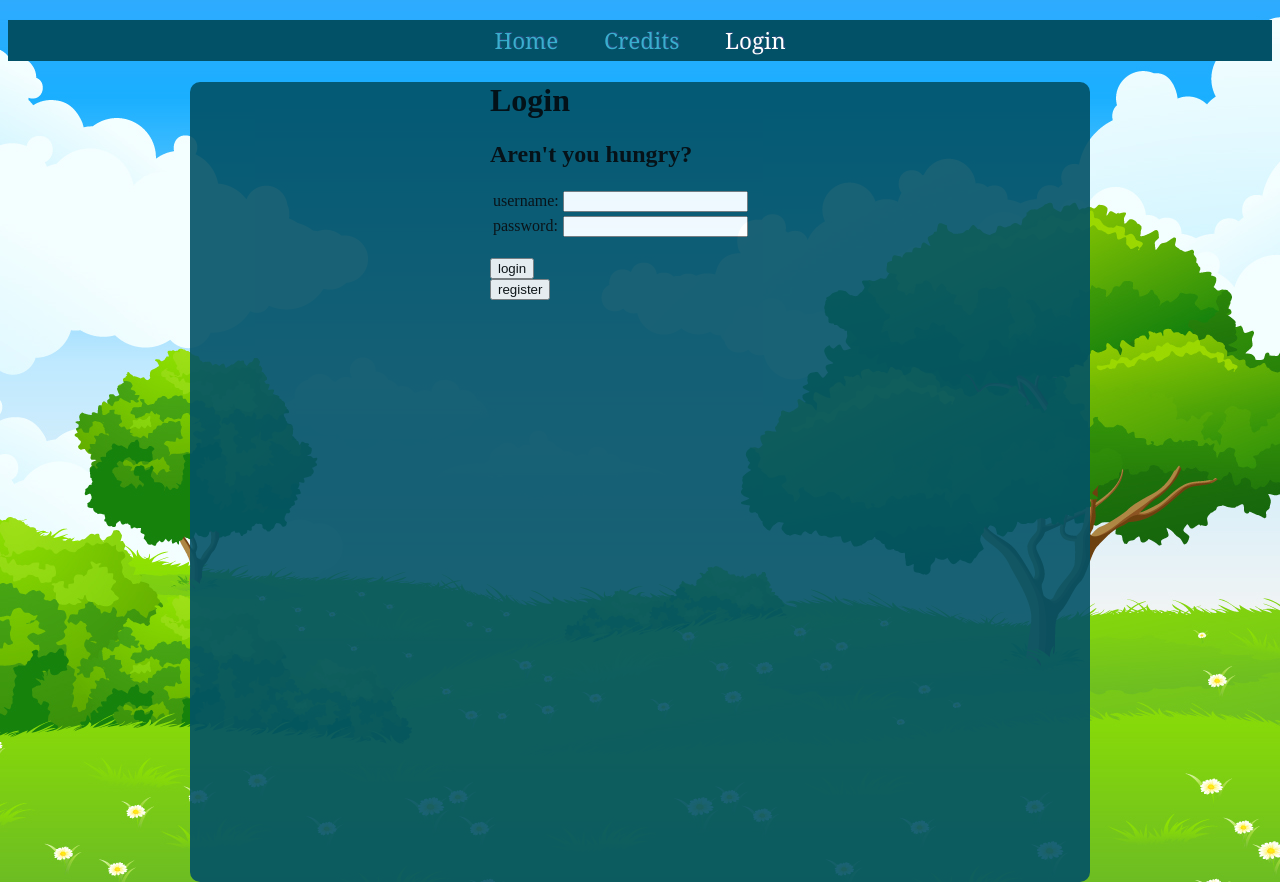
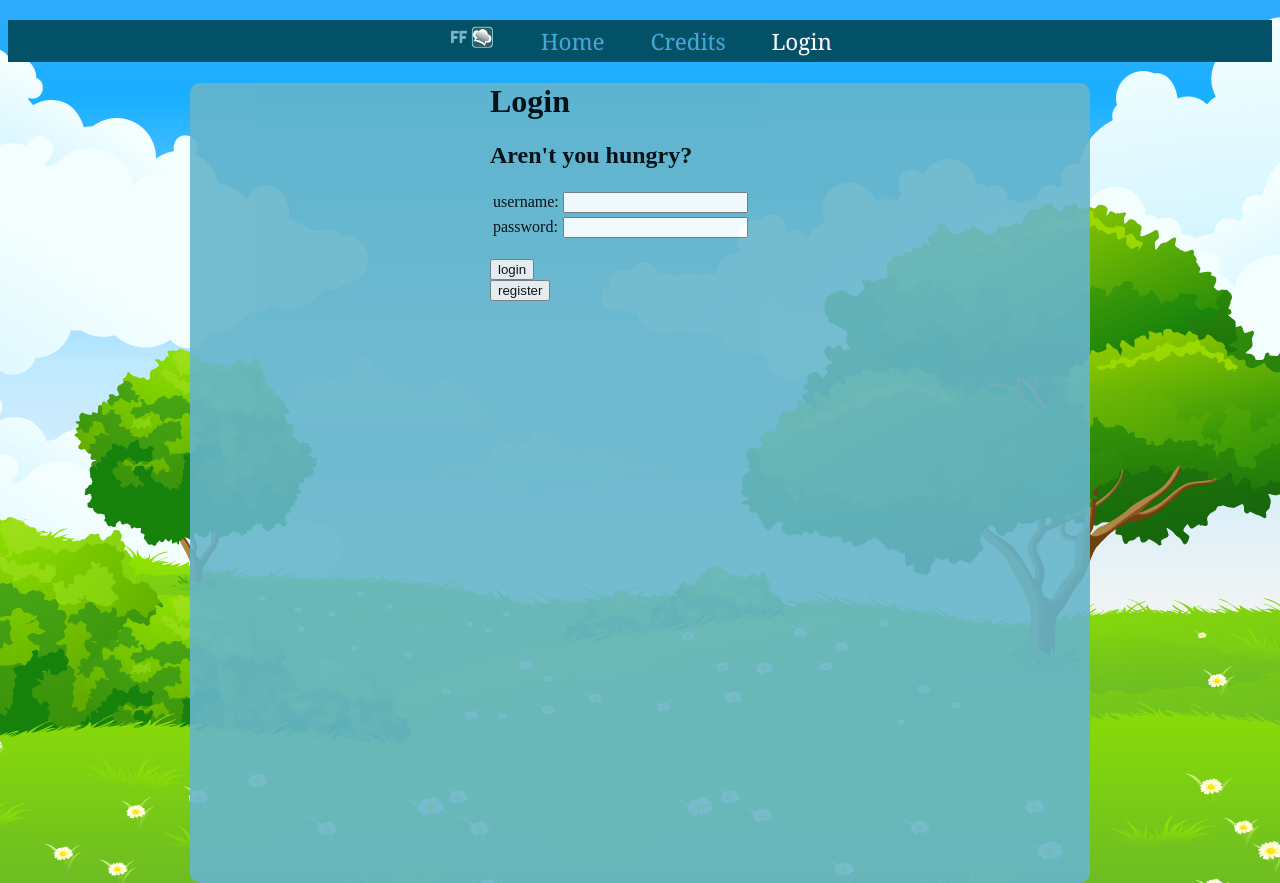
Before and after one commit to wertyuu/Mcgill-U1-Assignments, a plain HTML site: page COMP206/foodfeed/index2.html in a window 1280 px wide. Drawn offline with Linux system fonts and the light colour scheme.

Commit message:
ADDED logo to top bar

```diff
--- a/COMP206/foodfeed/Mystyle.css
+++ b/COMP206/foodfeed/Mystyle.css
@@ -36,6 +36,9 @@ nav#menu a:hover {
 nav#menu a.selected {
     color: white;
 }
+nav#menu img {
+    height: 25px;
+}
 
 body {
     background-image: url('back.jpg');
@@ -52,7 +55,7 @@ body {
     height: 100%;
     margin: 0 auto;
     opacity: 0.9;
-    background-color: #025167;
+    background-color: #66B5CB;
     border-radius: 10px;
 }
 
--- a/COMP206/foodfeed/index2.html
+++ b/COMP206/foodfeed/index2.html
@@ -5,6 +5,7 @@
     </head>
     <body>
         <nav id="menu">
+            <a href="http://cs.mcgill.ca/~jprisn/" class=""><img src="logo.png"></a>
             <a href="http://cs.mcgill.ca/~jprisn/" class="">Home</a>
             <a href="http://css.mcgill.ca/~ttran3/" class="">Credits</a>
             <a href="." class="selected">Login</a>
```
Also changed, not shown: COMP206/foodfeed/logo.png (added).
